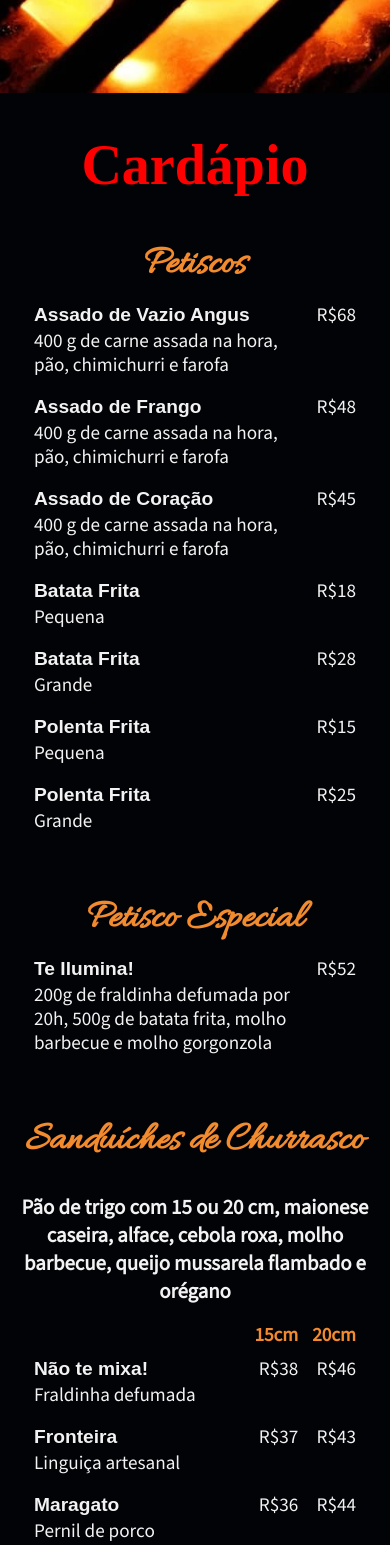
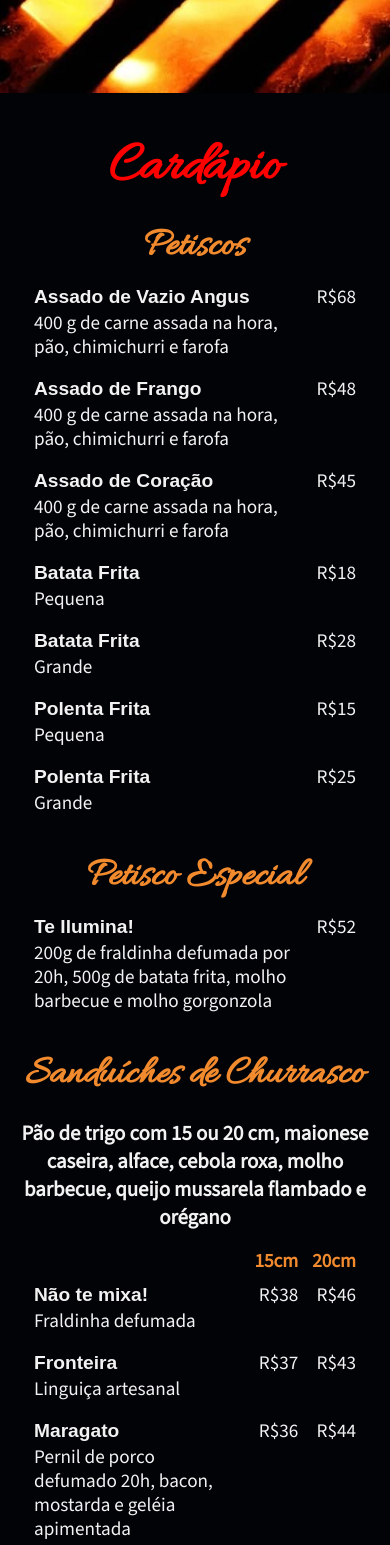
Before and after one commit to edtech1985/masbahchurrasco, a React (Create React App) app: page /cardapio in a window 390 px wide. Shown: the part 840-2385 px from the top of the page. Built offline with nearby package versions, Linux system fonts and the light colour scheme; a web font is replaced by a local one.

Commit message:
conf fonts mobile

```diff
--- a/src/components/ListaCardapio/ListaCardapio.ts
+++ b/src/components/ListaCardapio/ListaCardapio.ts
@@ -34,7 +34,6 @@ export const Title = styled.h1`
   box-sizing: border-box;
 
   @media screen and (max-width: 768px) {
-    font-family: var(--mobile);
     font-size: 3.5rem;
     white-space: break-spaces;
   }
@@ -52,7 +51,7 @@ export const Subtitle = styled.h2`
     font-size: 2.5rem;
     text-align: center;
     line-height: 3.5rem;
-    margin-top: 2.5rem;
+    margin-top: 1rem;
   }
 `;
 
@@ -68,6 +67,7 @@ export const H3 = styled.h3`
   @media screen and (max-width: 768px) {
     width: 90vw;
     font-size: 1.3rem;
+    margin-top: 0.5rem;
   }
 `;
 
```
